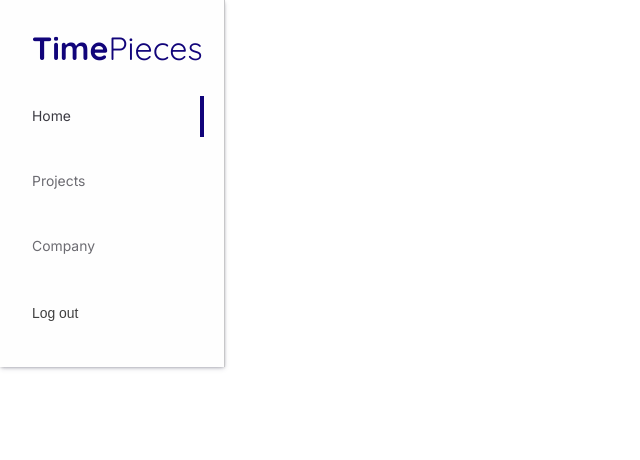
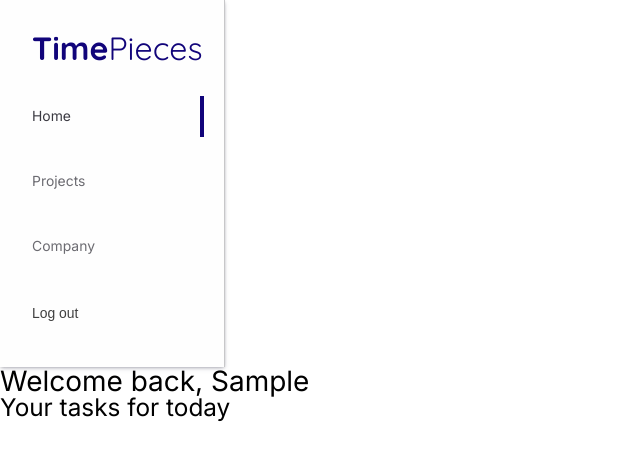
Before and after one commit to renchester/time-tracker-app, a React (Vite) app: page / in a window 1280 px wide. Shown: the top 460 px of the page, without its empty margins (0-640 px from the left). Built offline with nearby package versions, Linux system fonts and the light colour scheme; sample sign-in values are in the browser's storage.

Commit message:
Add main routes and respective components

```diff
--- a/src/main.jsx
+++ b/src/main.jsx
@@ -11,10 +11,17 @@ import {
 import MainLayout from './layouts/MainLayout';
 import Signup from './routes/account/Signup';
 import Login from './routes/account/Login';
+import Home from './routes/Home';
+import Projects from './routes/Projects';
+import Workspace from './routes/Workspace';
 
 const router = createBrowserRouter(
   createRoutesFromElements(
     <Route path="/" element={<MainLayout />}>
+      <Route index element={<Home />} />
+      <Route path="projects" element={<Projects />} />
+      <Route path="workspace" element={<Workspace />} />
+
       <Route path="account">
         <Route index element={<div>Account</div>} />
         <Route path="signup" element={<Signup />} />
```
